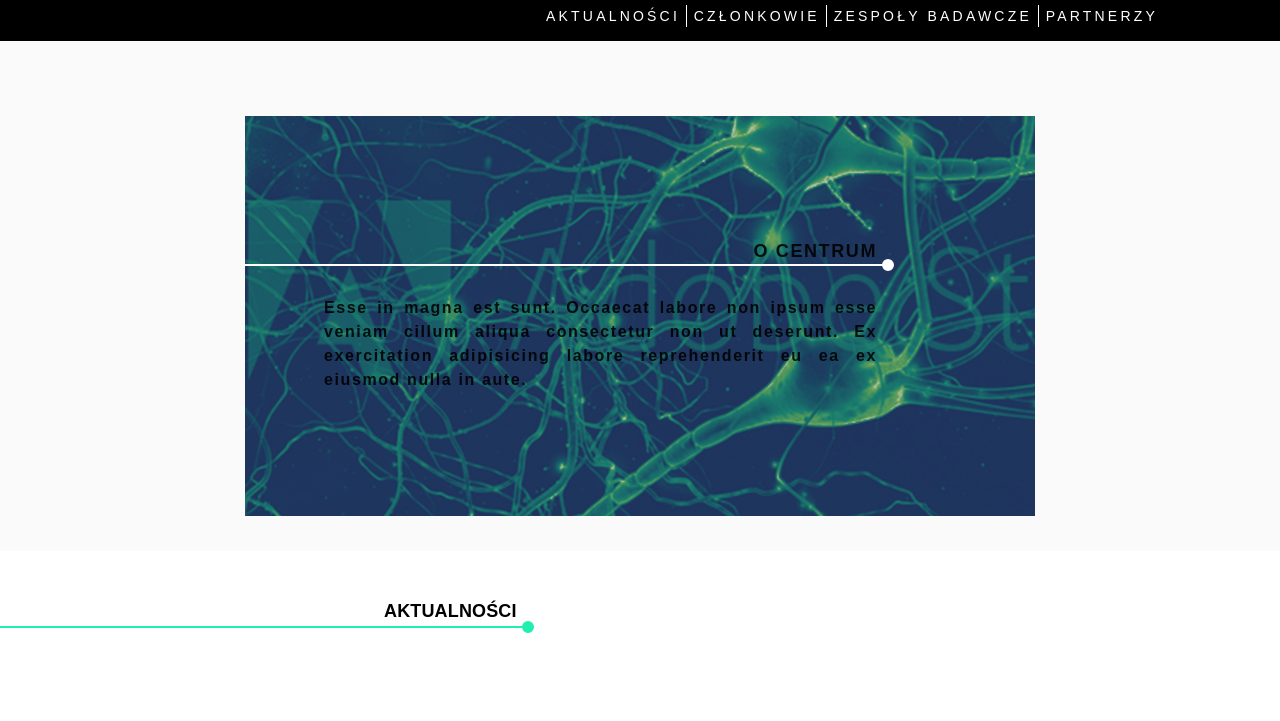
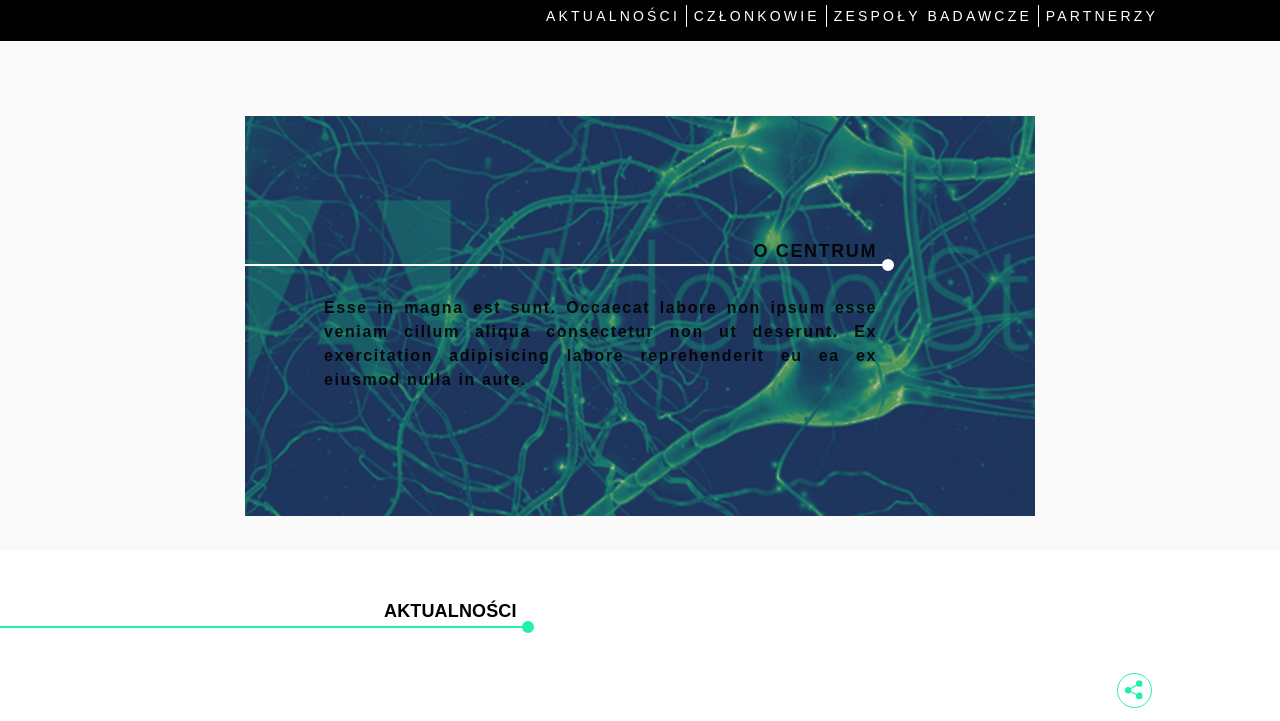
Before and after one commit to rysz-eriksson/science_webapp, a Gatsby site: page /about in a window 1280 px wide. Shown: the part 79-800 px from the top of the page. Built offline with nearby package versions, Linux system fonts and the light colour scheme; Gatsby itself is replaced by a stand-in of ours.

Commit message:
feat: add share icon

```diff
--- a/src/components/section/section.js
+++ b/src/components/section/section.js
@@ -1,4 +1,6 @@
 import React from 'react';
+
+import ShareButton from '../share_button/share_button';
 
 import sectionStyles from './section.module.scss';
 
@@ -13,6 +15,9 @@ const Section = ({title, children}) => {
                 {title.pl.toUpperCase()}
             </h2>
             {children}
+            <div className={sectionStyles.button}>
+                <ShareButton />
+            </div>
         </section>
     )
 };
--- a/src/components/section/section.module.scss
+++ b/src/components/section/section.module.scss
@@ -47,3 +47,9 @@ $font-color: #FFFFFF;
         }
     }
 }
+
+.button {
+    margin-bottom: 2.5rem;
+    margin-right: 10%;
+    text-align: right;
+}
--- /dev/null
+++ b/src/components/share_button/share_button.js
@@ -0,0 +1,16 @@
+import React from 'react';
+
+import shareImage from '../../images/share.svg';
+
+const ShareButton = () => {
+    return (
+        <img
+            width="35px"
+            height="35px"
+            src={shareImage}
+            alt="shareButton"
+        />
+    )
+}
+
+export default ShareButton;
```
Also changed, not shown: src/components/share_button/share_button.module.scss (added), src/images/share.svg (added).
